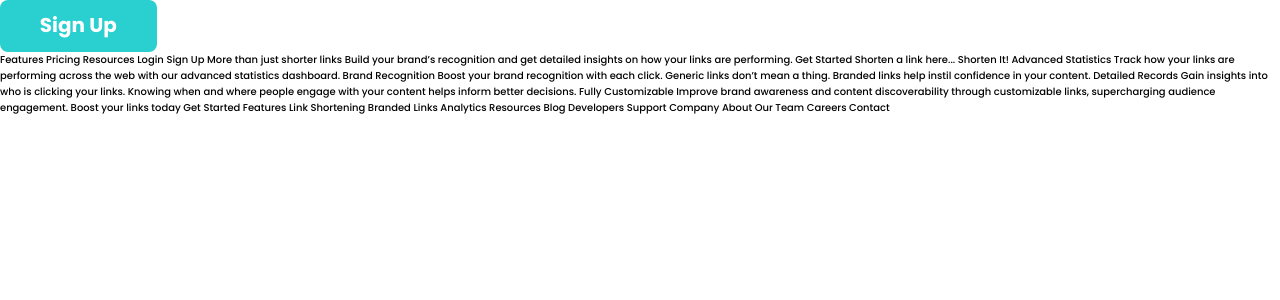
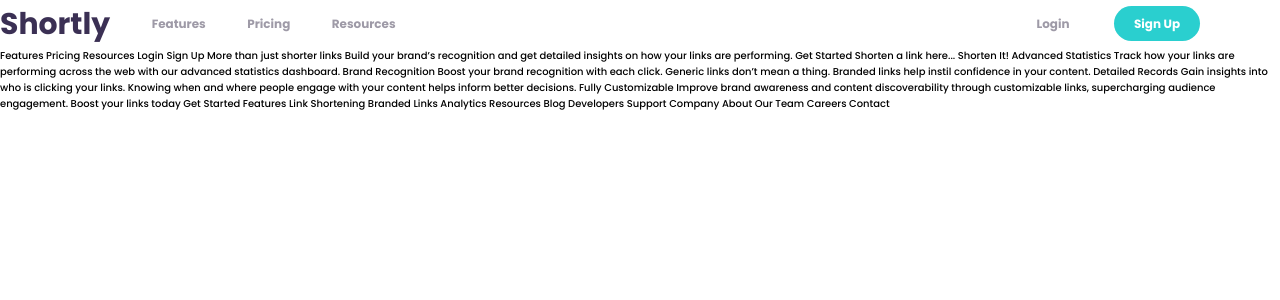
Before and after one commit to okcomputer93/url-shortening, a Vue app: page / in a window 1280 px wide. Shown: the top 300 px of the page. Built offline with nearby package versions, Linux system fonts and the light colour scheme.

Commit message:
Header component

```diff
--- a/src/App.vue
+++ b/src/App.vue
@@ -1,21 +1,19 @@
 <template>
     <div id="app">
-        <the-button styles="lg-squared" href="#">Sign Up</the-button>
-        <social-icon
-            social="facebook"
-            href="https://www.facebook.com/"
-        ></social-icon>
+        <the-header></the-header>
     </div>
 </template>
 
 <script>
-import TheButton from "./components/elements/TheButton.vue";
-import SocialIcon from "./components/elements/SocialIcon.vue";
+// import TheButton from "./components/elements/TheButton.vue";
+// import SocialIcon from "./components/elements/SocialIcon.vue";
+import TheHeader from "./components/layouts/TheHeader.vue";
 export default {
     name: "App",
     components: {
-        TheButton,
-        SocialIcon,
+        // TheButton,
+        // SocialIcon,
+        TheHeader,
     },
 };
 </script>
--- a/src/assets/styles/abstract/_variables.scss
+++ b/src/assets/styles/abstract/_variables.scss
@@ -8,3 +8,5 @@
 $neutral-violet: hsl(257, 7%, 63%);
 $dark-blue: hsl(255, 11%, 22%);
 $dark-violet: hsl(260, 8%, 14%);
+
+$max-width: 1200px;
--- a/src/assets/styles/atomic/_atomic.scss
+++ b/src/assets/styles/atomic/_atomic.scss
@@ -7,7 +7,7 @@
 }
 
 .text-sm {
-    font-size: 0.9rem;
+    font-size: 1.2rem;
 }
 
 .text-md {
@@ -19,11 +19,11 @@
 }
 
 .p-sm {
-    padding: 0.5rem 1rem;
+    padding: 0.8rem 2rem;
 }
 
 .p-md {
-    padding: 0.8rem 3rem;
+    padding: 1rem 3rem;
 }
 
 .p-lg {
--- /dev/null
+++ b/src/components/elements/TheLogo.vue
@@ -0,0 +1,19 @@
+<template>
+    <a class="logo__link" href="/">
+        <h1 class="logo__title">Shortly</h1>
+    </a>
+</template>
+
+<style lang="scss">
+.logo {
+    &__link {
+        text-decoration: none;
+    }
+
+    &__title {
+        color: $primary-dark;
+        font-size: 3rem;
+        font-weight: 700;
+    }
+}
+</style>
--- /dev/null
+++ b/src/components/layouts/TheHeader.vue
@@ -0,0 +1,70 @@
+<template>
+    <nav class="navigation">
+        <the-logo></the-logo>
+        <div class="navigation__links">
+            <div class="navigation__links--left">
+                <a href="#" class="navigation__link">Features</a>
+                <a href="#" class="navigation__link">Pricing</a>
+                <a href="#" class="navigation__link">Resources</a>
+            </div>
+            <div class="navigation__links--right">
+                <a href="#" class="navigation__link">Login</a>
+                <the-button styles="sm-rounded" href="#">Sign Up</the-button>
+            </div>
+        </div>
+    </nav>
+</template>
+
+<script>
+import TheButton from "../elements/TheButton.vue";
+import TheLogo from "../elements/TheLogo.vue";
+export default {
+    name: "TheHeader",
+    components: {
+        TheButton,
+        TheLogo,
+    },
+};
+</script>
+
+<style lang="scss">
+.navigation {
+    max-width: $max-width;
+    margin: 0 auto;
+    padding: 3rem 0;
+
+    display: flex;
+
+    &__links {
+        width: 100%;
+        display: flex;
+        justify-content: space-between;
+        align-items: center;
+
+        &--left {
+            flex-basis: 30%;
+            display: flex;
+            justify-content: space-evenly;
+            align-items: center;
+        }
+
+        &--right {
+            flex-basis: 15%;
+            display: flex;
+            justify-content: space-between;
+            align-items: center;
+        }
+    }
+
+    &__link {
+        font-size: 1.2rem;
+        text-decoration: none;
+        font-weight: 700;
+        color: $neutral-violet;
+
+        &:hover {
+            color: $primary-dark;
+        }
+    }
+}
+</style>
```
